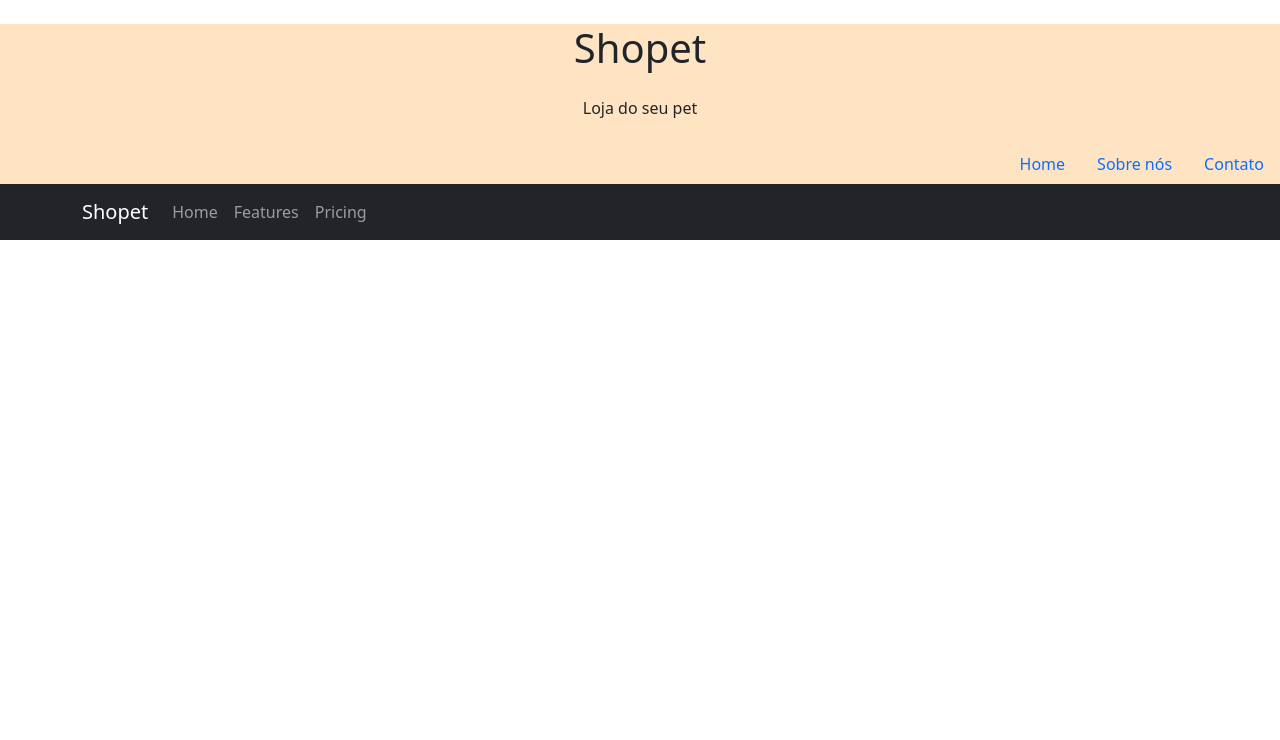
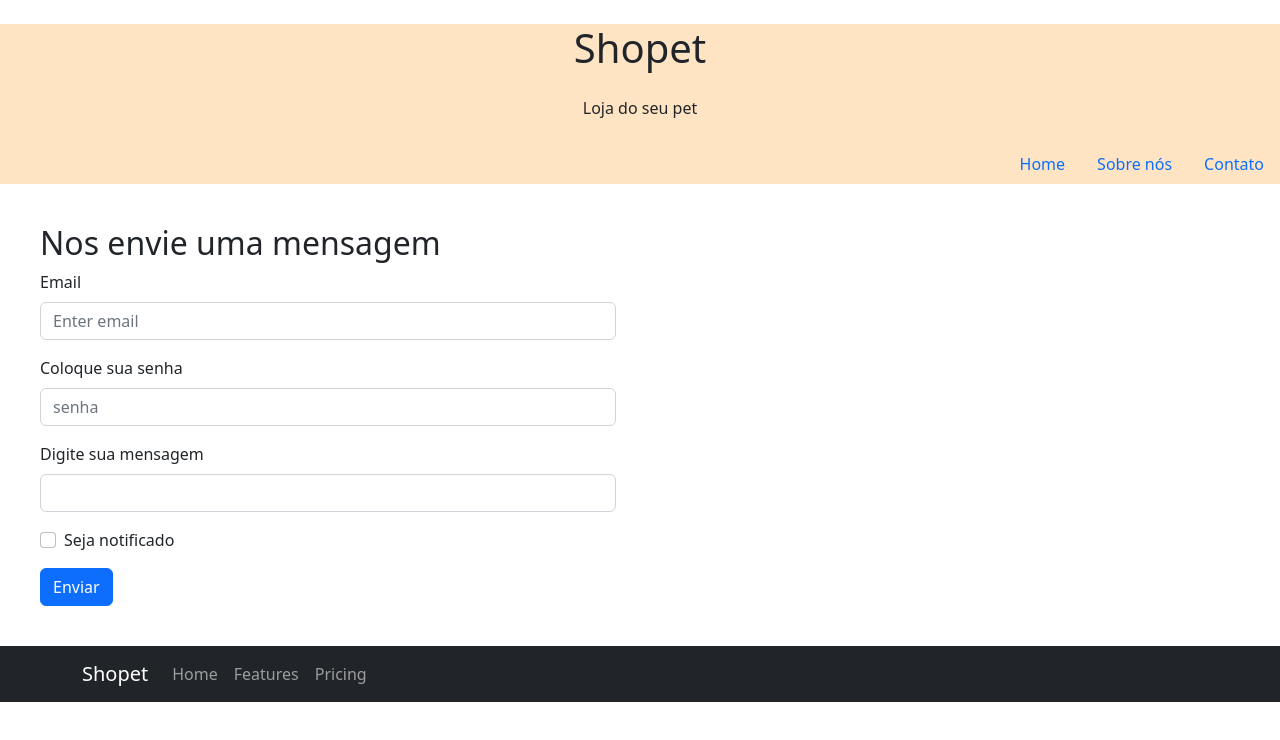
Before and after one commit to glitchy-luiz/react-bootstrap, a React (Vite) app: page /contato in a window 1280 px wide. Shown: the top 740 px of the page. Built offline with nearby package versions, Linux system fonts and the light colour scheme.

Commit message:
Add files via upload

```diff
--- a/src/App.css
+++ b/src/App.css
@@ -20,3 +20,39 @@ img{
 .cab{
   background-color:bisque;
 }
+.conteudosobre{
+  margin-top: 50px;
+  margin-left: 100px;
+  margin-right: 100px;
+}
+.sobre{
+  color: darkgray;
+}
+.conts{
+  margin-top: 15px;
+  display: flex;
+}
+.conts2{
+  margin-top: 15px;
+  display: flex;
+}
+.txts{
+  width: 50%;
+  margin: 10px;
+}
+.txts2{
+  width: 50%;
+  margin: 10px;
+  text-align: right;
+}
+.imgs{
+  width: 600px;
+  height: 600px;
+}
+.ps{
+  font-size: 20px;
+}
+.formulario{
+  margin: 40px;
+  width: 45%;
+}
--- a/src/pages/Contato.jsx
+++ b/src/pages/Contato.jsx
@@ -1,10 +1,38 @@
 import Cabeca from "../Cabeca"
 import Rodape from "../Rodape"
+import Button from 'react-bootstrap/Button';
+import Form from 'react-bootstrap/Form';
 
 function Contato(){
     return(
         <div>
             <Cabeca/>
+
+            <div className="formulario">
+                <h2>Nos envie uma mensagem</h2>
+                <Form>
+                <Form.Group className="mb-3" controlId="formBasicEmail">
+                    <Form.Label>Email</Form.Label>
+                    <Form.Control type="email" placeholder="Enter email" />
+                </Form.Group>
+
+                <Form.Group className="mb-3" controlId="formBasicPassword">
+                    <Form.Label>Coloque sua senha</Form.Label>
+                    <Form.Control type="password" placeholder="senha" />
+                </Form.Group>
+                <Form.Group className="mb-3" controlId="formBasicPassword">
+                    <Form.Label>Digite sua mensagem</Form.Label>
+                    <Form.Control type="text" placeholder="" />
+                </Form.Group>
+                <Form.Group className="mb-3" controlId="formBasicCheckbox">
+                    <Form.Check type="checkbox" label="Seja notificado" />
+                </Form.Group>
+                <Button variant="primary" type="submit">
+                    Enviar
+                </Button>
+                </Form>
+            </div>
+
             <Rodape/>
         </div>
     )
--- a/src/pages/Sobre.jsx
+++ b/src/pages/Sobre.jsx
@@ -5,7 +5,30 @@ function Sobre(){
     return(
         <div>
             <Cabeca/>
-            <h2>Sobre nós</h2>
+            <div className="conteudosobre">
+                <div className="conts">
+                    <div className="txts">
+                        <h4 className="sobre">Sobre nós</h4>
+                        <h2>Shopet: O Paraíso dos Bichinhos</h2>
+                        <p className="ps">Bem-vindo ao Shopet, o lugar perfeito para cuidar e mimar seu companheiro peludo! Aqui, no coração da cidade, encontrará uma pet shop dedicada a proporcionar uma experiência excepcional para você e seu amado animal de estimação. Entre em nosso mundo encantador, onde o amor pelos animais é a essência de tudo que fazemos.</p>
+                        <p className="ps">Ao cruzar a porta do Shopet, você será imediatamente envolvido por uma atmosfera acolhedora e alegre. Nossa equipe apaixonada e especializada está pronta para recebê-lo, oferecendo orientação personalizada e o melhor atendimento. Compreendemos que cada animal é único, com necessidades individuais, e estamos aqui para ajudar a satisfazê-las da melhor maneira possível.</p>
+                    </div>
+                    <div className="imgs">
+                        <img src="https://blog.vindi.com.br/wp-content/uploads/2021/07/petshop-vindi.jpg" alt="" />
+                    </div>
+                </div>
+
+                <div className="conts2">
+                    <div className="imgs">
+                        <img src="https://ilscontabilidade.com.br/blog/wp-content/uploads/2021/03/pet.jpg" alt="" />
+                    </div>
+                    <div className="txts2">
+                        <h2>Oque fazemos</h2>
+                        <p className="ps">A variedade de produtos e serviços que oferecemos no Shopet é simplesmente irresistível. Nossa loja é um verdadeiro paraíso, com prateleiras repletas dos melhores alimentos, brinquedos, acessórios e roupas para pets. Não importa se você está procurando uma ração especializada, um novo arranhador para o gato ou uma coleira estilosa para o seu cachorro, temos tudo o que você precisa.</p>
+                        <p className="ps">Além disso, nosso serviço de grooming é inigualável. Nossos profissionais altamente treinados e experientes dedicam-se a cuidar da beleza e bem-estar do seu amiguinho. Com produtos de alta qualidade e técnicas modernas, garantimos que seu animal de estimação saia do Shopet com um visual impecável, cheio de charme e elegância.</p>
+                    </div>
+                </div>
+            </div>
             <Rodape/>
         </div>
     )
```
